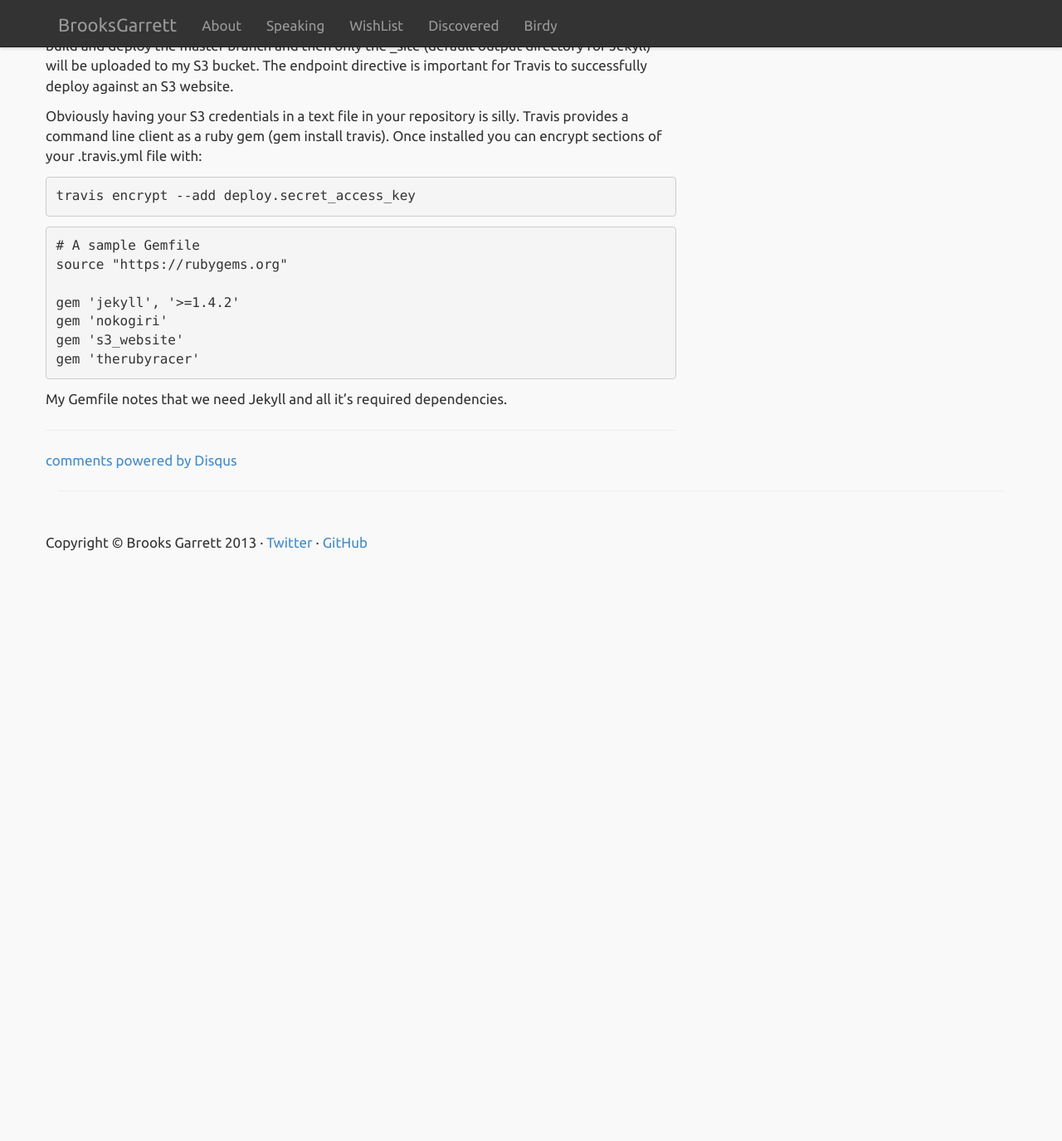
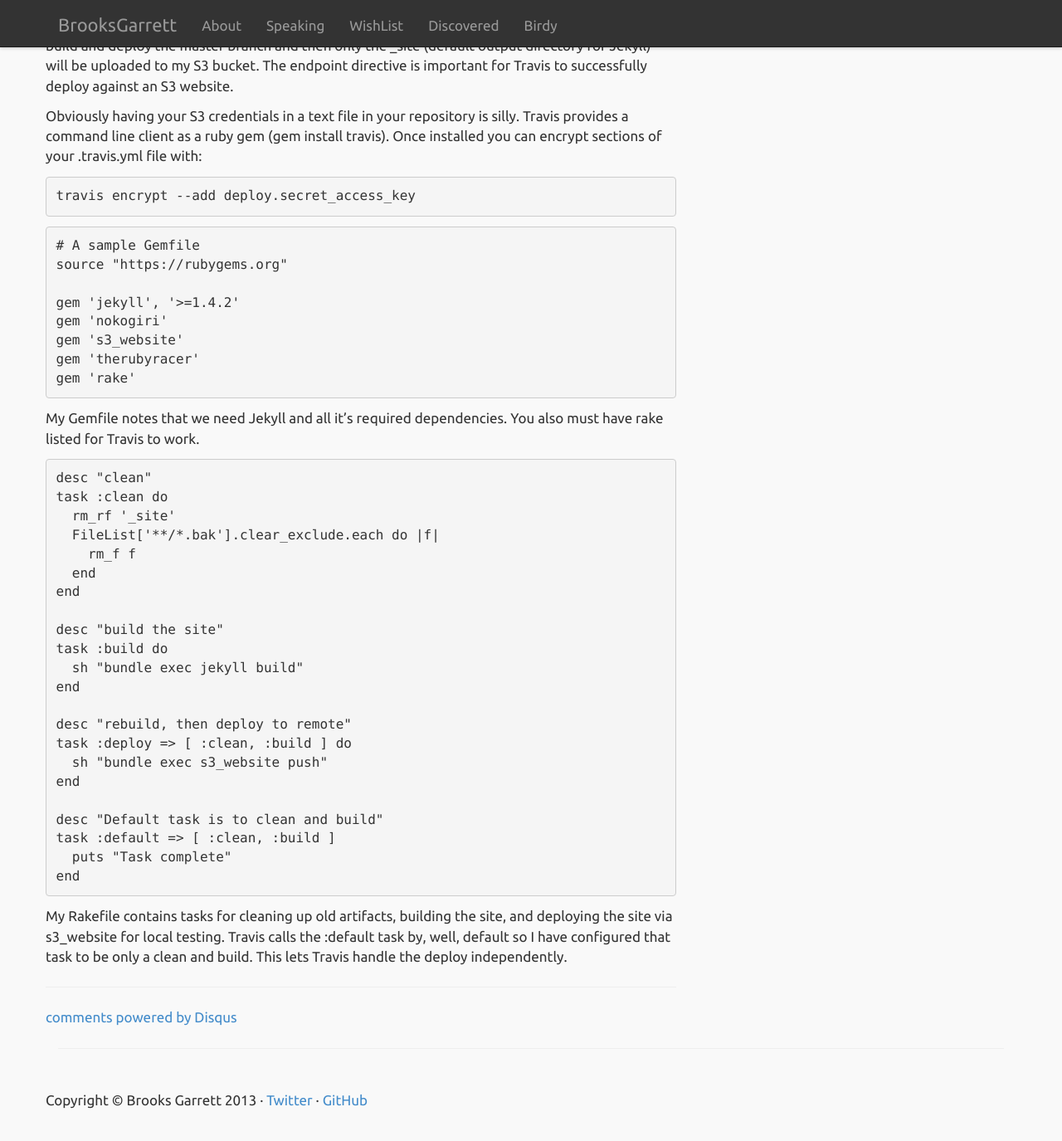
Before and after one commit to brooksgarrett/website, a Jekyll site: the page built from _posts/2014-09-16-jekyll-github-travisci-s3.md, in a window 1280 px wide and 1400 px high, scrolled down 766 px. Shown: the top 1375 px of the window at 83% size. Built offline with Jekyll 4.4.1, drawn with Linux system fonts in a browser that asks for light colours; nearby versions of some CDN libraries; some web fonts are replaced; library files that are not in the unit come from our copies; Markdown is read by kramdown in place of the engine named in the settings; comment, search, counter and statistics services are not loaded; before the commit the page ends 1494 px from its top, so only the background shows below that.

Commit message:
Added changes for Rakefile

````diff
--- a/_posts/2014-09-16-jekyll-github-travisci-s3.md
+++ b/_posts/2014-09-16-jekyll-github-travisci-s3.md
@@ -36,7 +36,6 @@
 travis encrypt --add deploy.secret_access_key
 ```
 
-
 ```gemfile
 # A sample Gemfile
 source "https://rubygems.org"
@@ -45,5 +44,34 @@
 gem 'nokogiri'
 gem 's3_website'
 gem 'therubyracer'
+gem 'rake'
 ```
-My Gemfile notes that we need Jekyll and all it's required dependencies.
+
+My Gemfile notes that we need Jekyll and all it's required dependencies. You also must have rake listed for Travis to work.
+
+```yaml
+desc "clean"
+task :clean do
+  rm_rf '_site'
+  FileList['**/*.bak'].clear_exclude.each do |f|
+    rm_f f
+  end
+end
+
+desc "build the site"
+task :build do
+  sh "bundle exec jekyll build"
+end
+
+desc "rebuild, then deploy to remote"
+task :deploy => [ :clean, :build ] do
+  sh "bundle exec s3_website push"
+end
+
+desc "Default task is to clean and build"
+task :default => [ :clean, :build ]
+  puts "Task complete"
+end
+```
+
+My Rakefile contains tasks for cleaning up old artifacts, building the site, and deploying the site via s3_website for local testing. Travis calls the :default task by, well, default so I have configured that task to be only a clean and build. This lets Travis handle the deploy independently.
````
